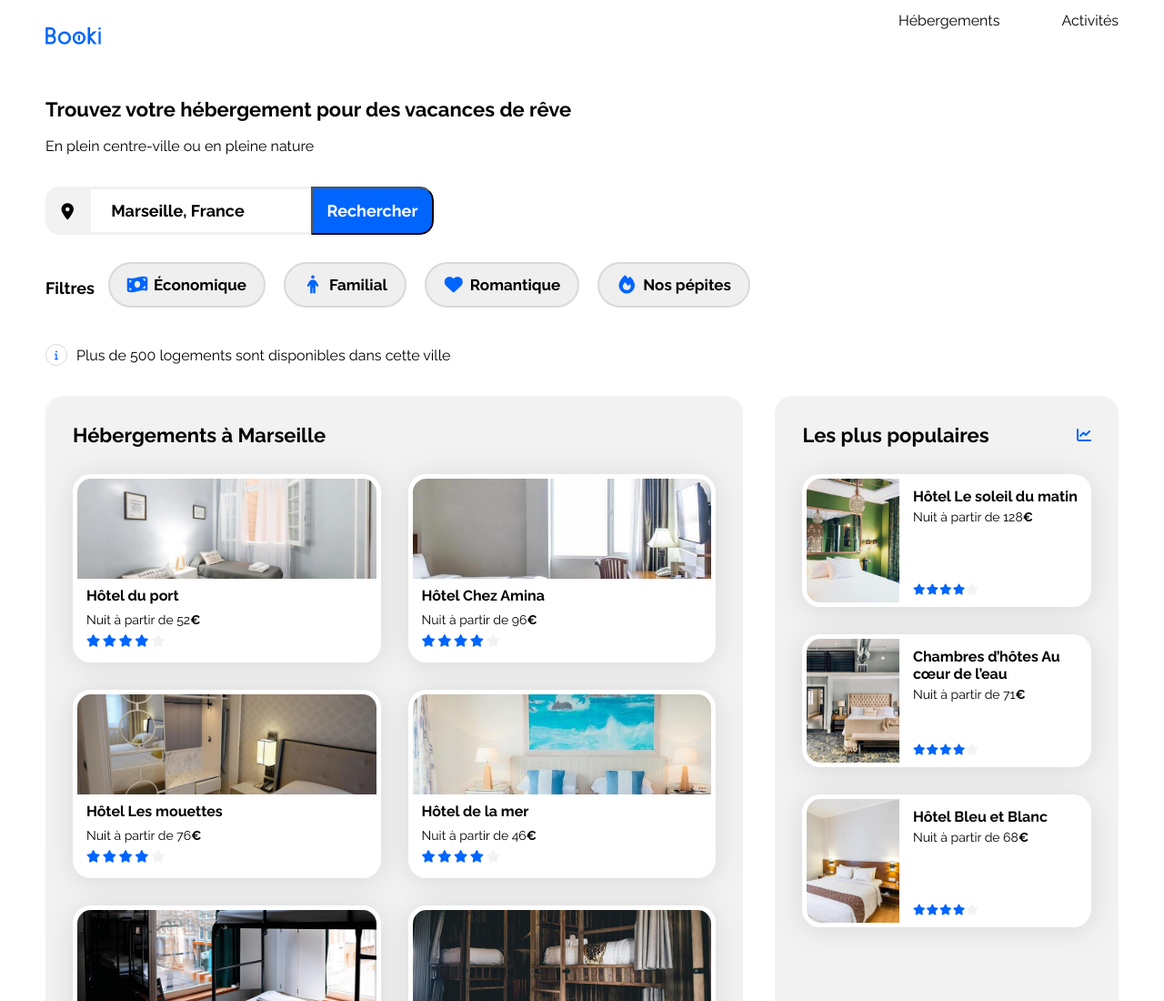
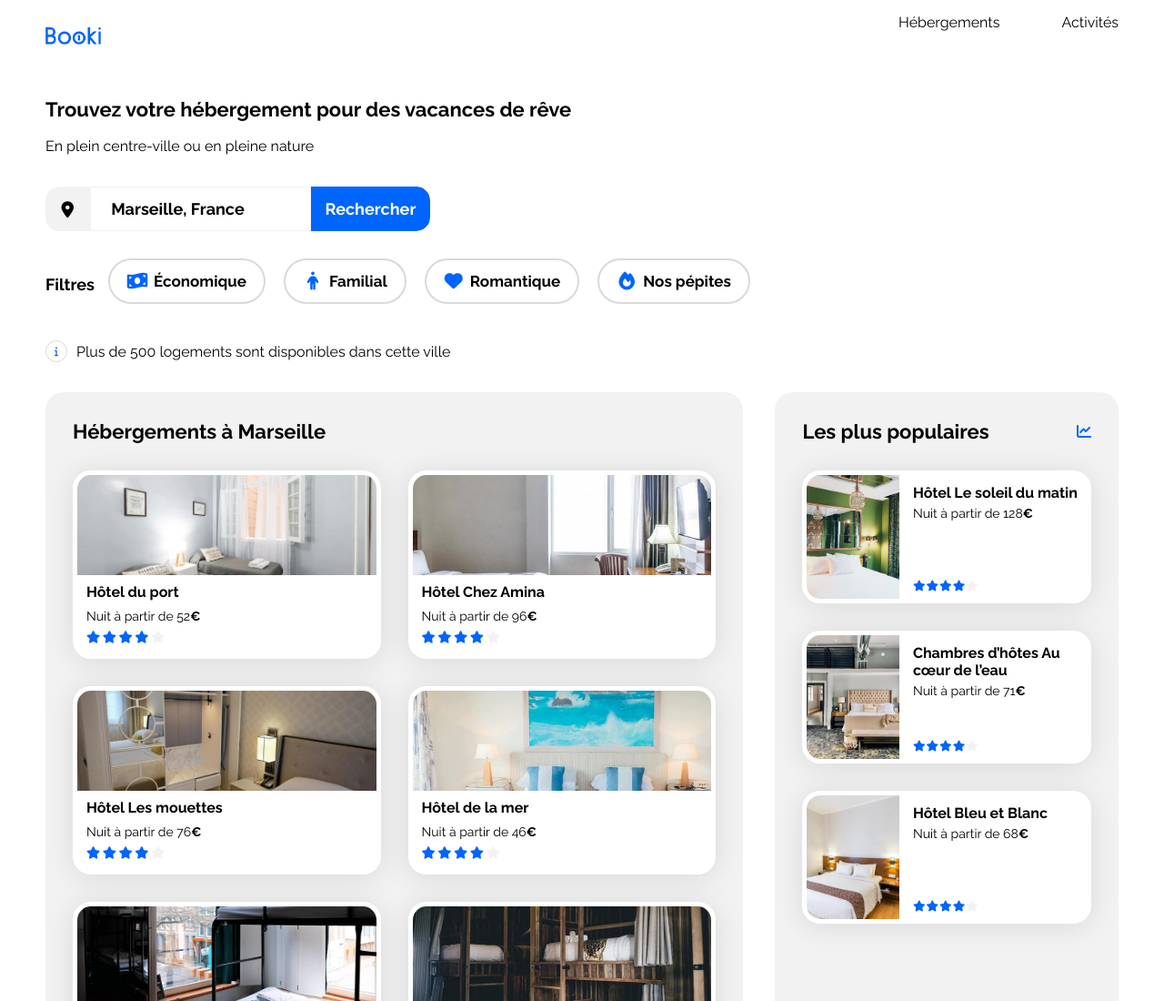
Before and after one commit to Bombe18/booki, a plain HTML site: page index.html in a window 1280 px wide. Shown: the top 1100 px of the page at 91% size. Drawn offline with Linux system fonts and the light colour scheme.

Commit message:
Debug button

```diff
--- a/css/style.css
+++ b/css/style.css
@@ -91,11 +91,13 @@ a {
 /* NAV */
 
 
-.entete p {
-    margin: 0;
+button {
+
     border-style: none;
     background-color: transparent;
 }
+
+
 
 .entete {
     display: flex;
@@ -126,6 +128,7 @@ a {
 }
 
 .menuhover {
+    margin-top: 0;
     text-decoration: overline;
     text-decoration-color: transparent;
     padding-top: 13px;
```
